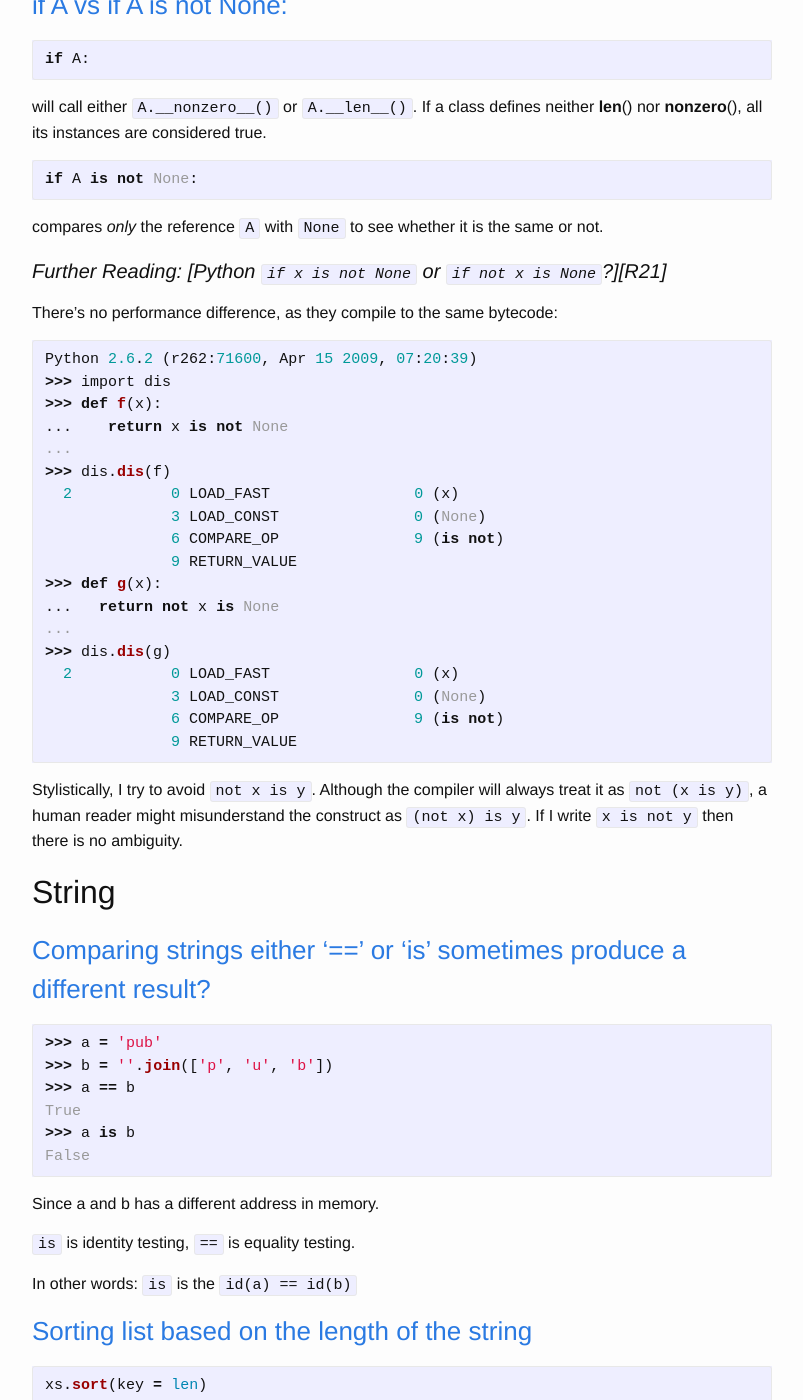
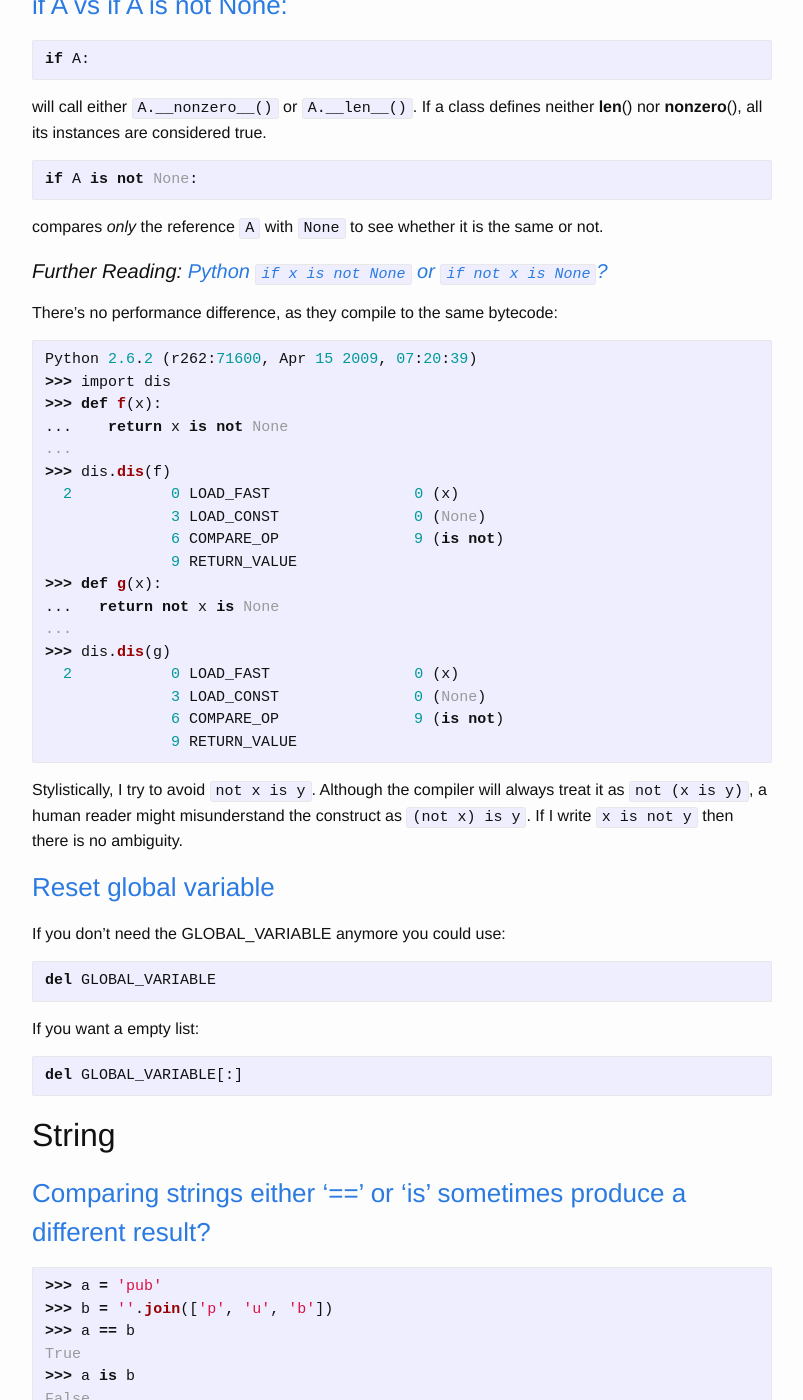
Before and after one commit to e-lin/wiki, a Jekyll site: the page built from _posts/2016-04-26-Python-Cheatsheet.md, in a window 1280 px wide and 1400 px high, scrolled down 2217 px. Shown: the whole window, without its empty margins (238-1041 px from the left). Built offline with Jekyll 4.4.1, drawn with Linux system fonts in a browser that asks for light colours.

Commit message:
update post

````diff
--- a/_posts/2016-04-26-Python-Cheatsheet.md
+++ b/_posts/2016-04-26-Python-Cheatsheet.md
@@ -150,6 +150,21 @@
 ```
 
 Stylistically, I try to avoid `not x is y`. Although the compiler will always treat it as `not (x is y)`, a human reader might misunderstand the construct as `(not x) is y`. If I write `x is not y` then there is no ambiguity.
+
+
+### [Reset global variable][R21]
+
+If you don't need the GLOBAL_VARIABLE anymore you could use:
+
+``` python
+del GLOBAL_VARIABLE
+```
+
+If you want a empty list:
+
+``` python
+del GLOBAL_VARIABLE[:]
+```
 
 
 String
````
Also changed, not shown: other parts of _posts/2016-04-26-Python-Cheatsheet.md (+1 -0 lines), _posts/2016-06-06-Memory-Management-in-Python.md (+3 -1 lines).
